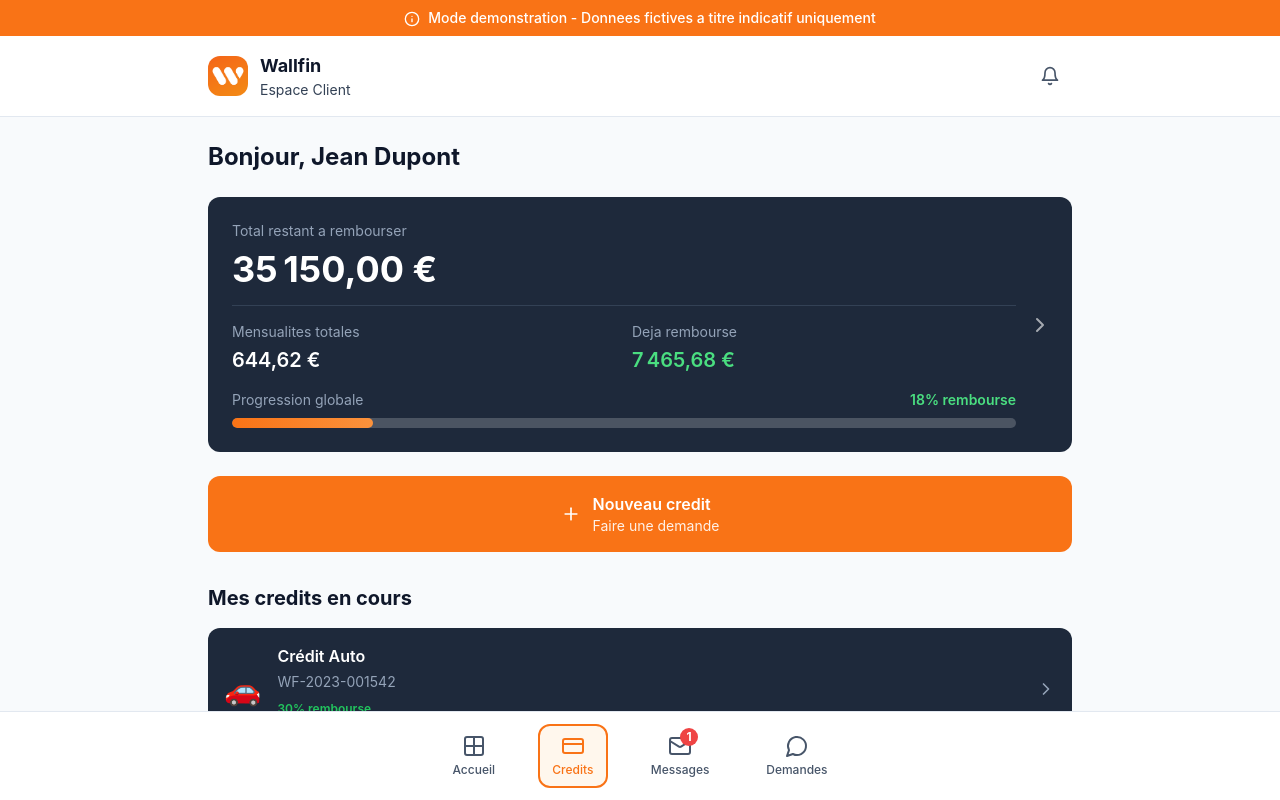
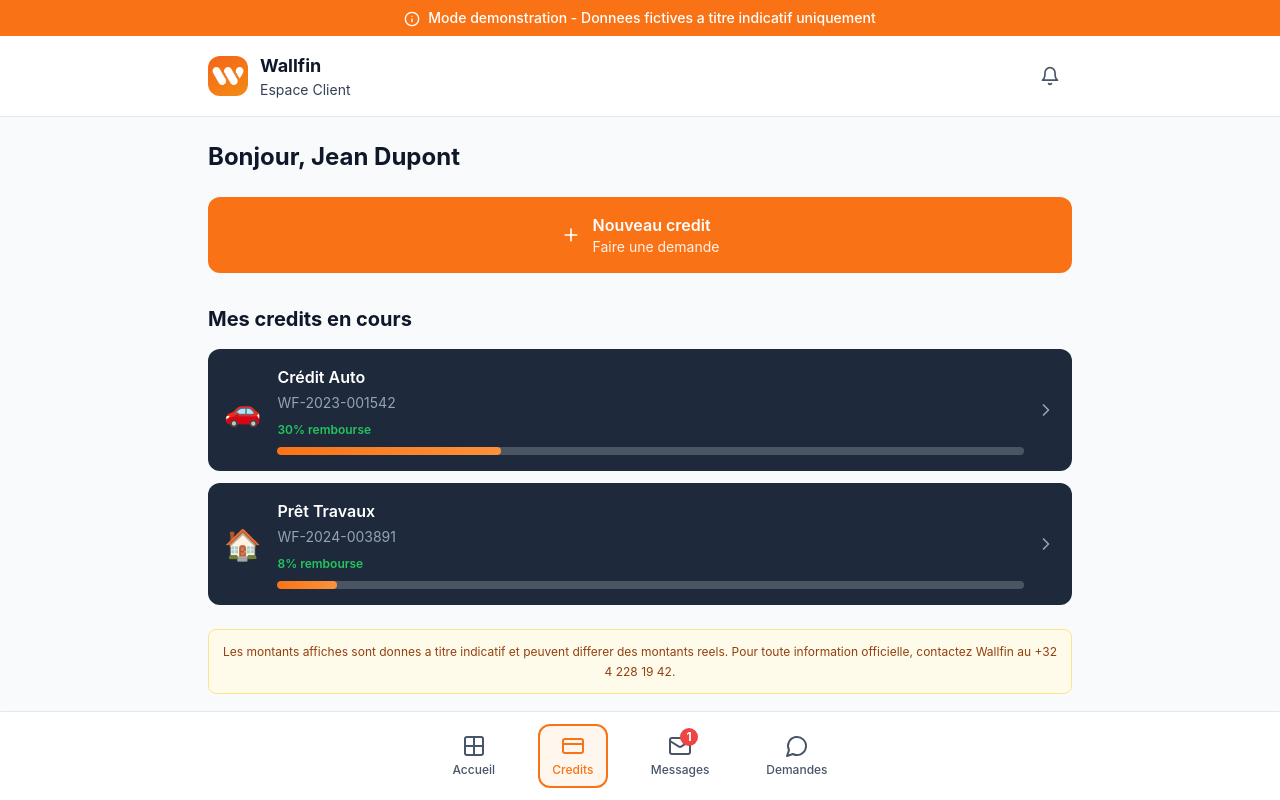
Before and after one commit to GeorgesAdSim/Wallfin-app-Simon, a React (Vite) app: page / in a window 1280 px wide. Both pictures are taken after typing "name@example.com", "Sample123" into the empty fields and a click on the button "Se connecter". Shown: the top 800 px of the page. Built offline with nearby package versions, Linux system fonts and the light colour scheme.

Commit message:
Updated Credits.tsx

```diff
--- a/src/components/Dashboard/Credits.tsx
+++ b/src/components/Dashboard/Credits.tsx
@@ -6,19 +6,6 @@ export function Credits() {
   const { client, credits, navigateTo } = useApp();
 
   if (!client) return null;
-
-  const totalRestantDu = credits.reduce((sum, c) => sum + c.restant_du, 0);
-  const totalMensualites = credits.reduce((sum, c) => sum + c.mensualite, 0);
-  const totalDejaRembourse = credits.reduce((sum, c) => sum + c.deja_rembourse, 0);
-  const totalAmount = totalDejaRembourse + totalRestantDu;
-  const globalPercentage = totalAmount > 0 ? Math.round((totalDejaRembourse / totalAmount) * 100) : 0;
-
-  const formatAmount = (amount: number) => {
-    return new Intl.NumberFormat('fr-BE', {
-      style: 'currency',
-      currency: 'EUR',
-    }).format(amount);
-  };
 
   const calculatePercentage = (dejaRembourse: number, restantDu: number) => {
     const total = dejaRembourse + restantDu;
@@ -35,49 +22,6 @@ export function Credits() {
       <h1 className="text-2xl font-bold text-slate-900 mb-6">
         Bonjour, {client.first_name} {client.last_name}
       </h1>
-
-      <button
-        onClick={() => navigateTo('global-report')}
-        className="w-full bg-slate-800 rounded-xl p-6 mb-6 text-white text-left relative cursor-pointer transition-transform duration-200 hover:scale-[1.01] active:scale-[0.98]"
-      >
-        <div className="pr-8">
-          <div className="text-sm text-slate-400 mb-2">Total restant a rembourser</div>
-          <div className="text-4xl font-bold mb-4">{formatAmount(totalRestantDu)}</div>
-
-          <div className="h-px bg-slate-700 my-4" />
-
-          <div className="grid grid-cols-2 gap-4 mb-4">
-            <div>
-              <div className="text-sm text-slate-400 mb-1">Mensualites totales</div>
-              <div className="text-xl font-semibold">{formatAmount(totalMensualites)}</div>
-            </div>
-            <div>
-              <div className="text-sm text-slate-400 mb-1">Deja rembourse</div>
-              <div className="text-xl font-semibold text-green-400">{formatAmount(totalDejaRembourse)}</div>
-            </div>
-          </div>
-
-          <div className="mt-4">
-            <div className="flex items-center justify-between mb-2">
-              <span className="text-sm text-slate-400">Progression globale</span>
-              <span className="text-sm font-semibold text-green-400">{globalPercentage}% rembourse</span>
-            </div>
-            <div
-              className="w-full h-2.5 rounded-full overflow-hidden"
-              style={{ backgroundColor: 'rgba(255, 255, 255, 0.2)' }}
-            >
-              <div
-                className="h-full rounded-full transition-all duration-500 ease-out"
-                style={{
-                  width: `${globalPercentage}%`,
-                  background: 'linear-gradient(90deg, #F97316, #FB923C)',
-                }}
-              />
-            </div>
-          </div>
-        </div>
-        <ChevronRight className="w-6 h-6 text-white/60 absolute right-5 top-1/2 -translate-y-1/2" />
-      </button>
 
       <button
         onClick={handleNewCredit}
```
